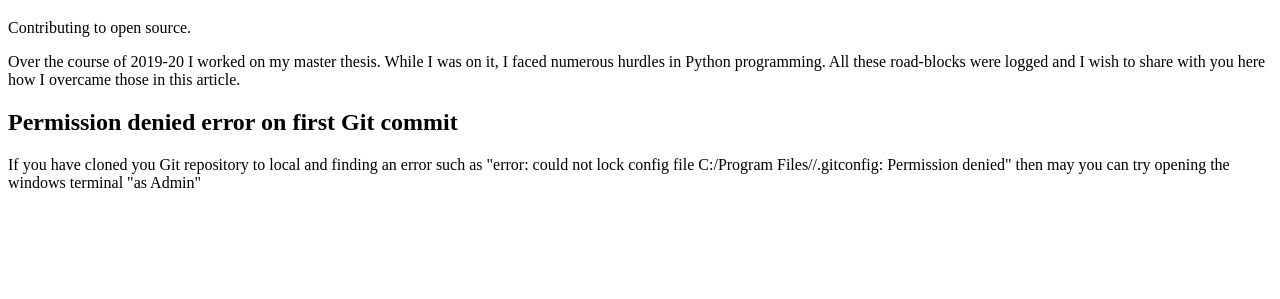
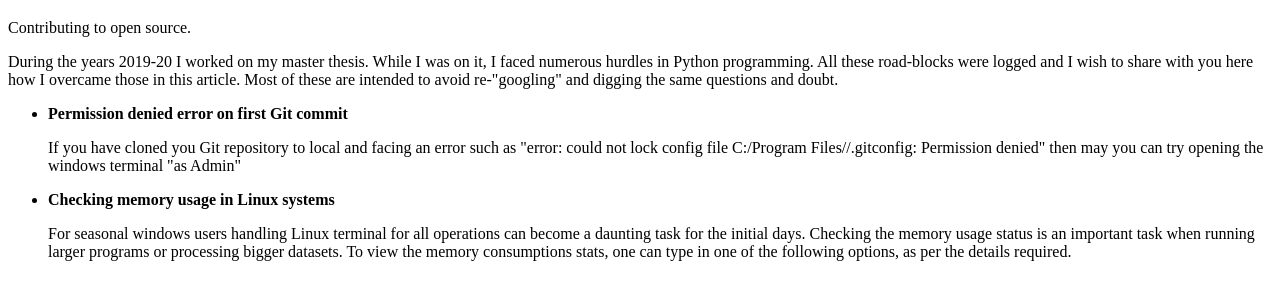
Before and after one commit to AkhilJPatil/AkhilJPatil.github.io, a plain HTML site: page index.html in a window 1280 px wide. Shown: the part 61-360 px from the top of the page. Drawn offline with Linux system fonts and the light colour scheme.

Commit message:
added 1st entry from log of queries googled

```diff
--- a/index.html
+++ b/index.html
@@ -4,9 +4,18 @@
 <h1>Repository of solutions</h1>
 <p>Contributing to open source.</p>
 <p>
-Over the course of 2019-20 I worked on my master thesis. While I was on it, I faced numerous hurdles in Python programming. All these road-blocks were logged and I wish to share with you here how I overcame those in this article.
+During the years 2019-20 I worked on my master thesis. While I was on it, I faced numerous hurdles in Python programming. All these road-blocks were logged and I wish to share with you here how I overcame those in this article. Most of these are intended to avoid re-"googling" and digging the same questions and doubt.
 </p>
-<h2>Permission denied error on first Git commit</h2>
-<p>If you have cloned you Git repository to local and finding an error such as "error: could not lock config file C:/Program Files//.gitconfig: Permission denied" then may you can try opening the windows terminal "as Admin"</p>
+<ul>
+  <li>
+    <b>Permission denied error on first Git commit</b>
+    <p>If you have cloned you Git repository to local and facing an error such as "error: could not lock config file C:/Program Files//.gitconfig: Permission denied" then may you can try opening the windows terminal "as Admin"</p>
+  </li>
+  <li>
+    <b>Checking memory usage in Linux systems</b>
+    <p>For seasonal windows users handling Linux terminal for all operations can become a daunting task for the initial days. Checking the memory usage status is an important task when running larger programs or processing bigger datasets. To view the memory consumptions stats, one can type in one of the following options, as per the details required.</p>
+  </li>
+</ul>
+
 </body>
 </html>
```
